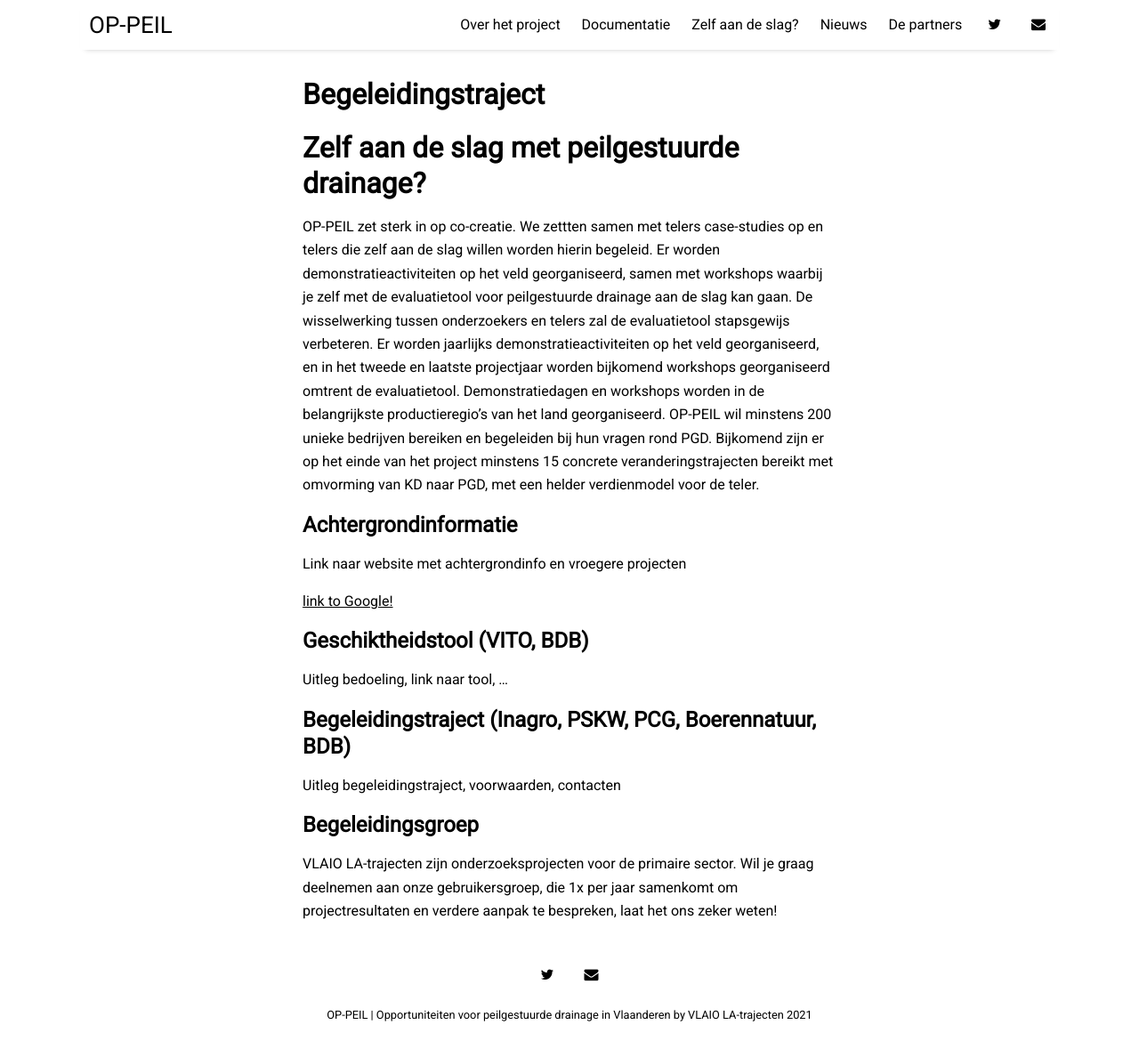
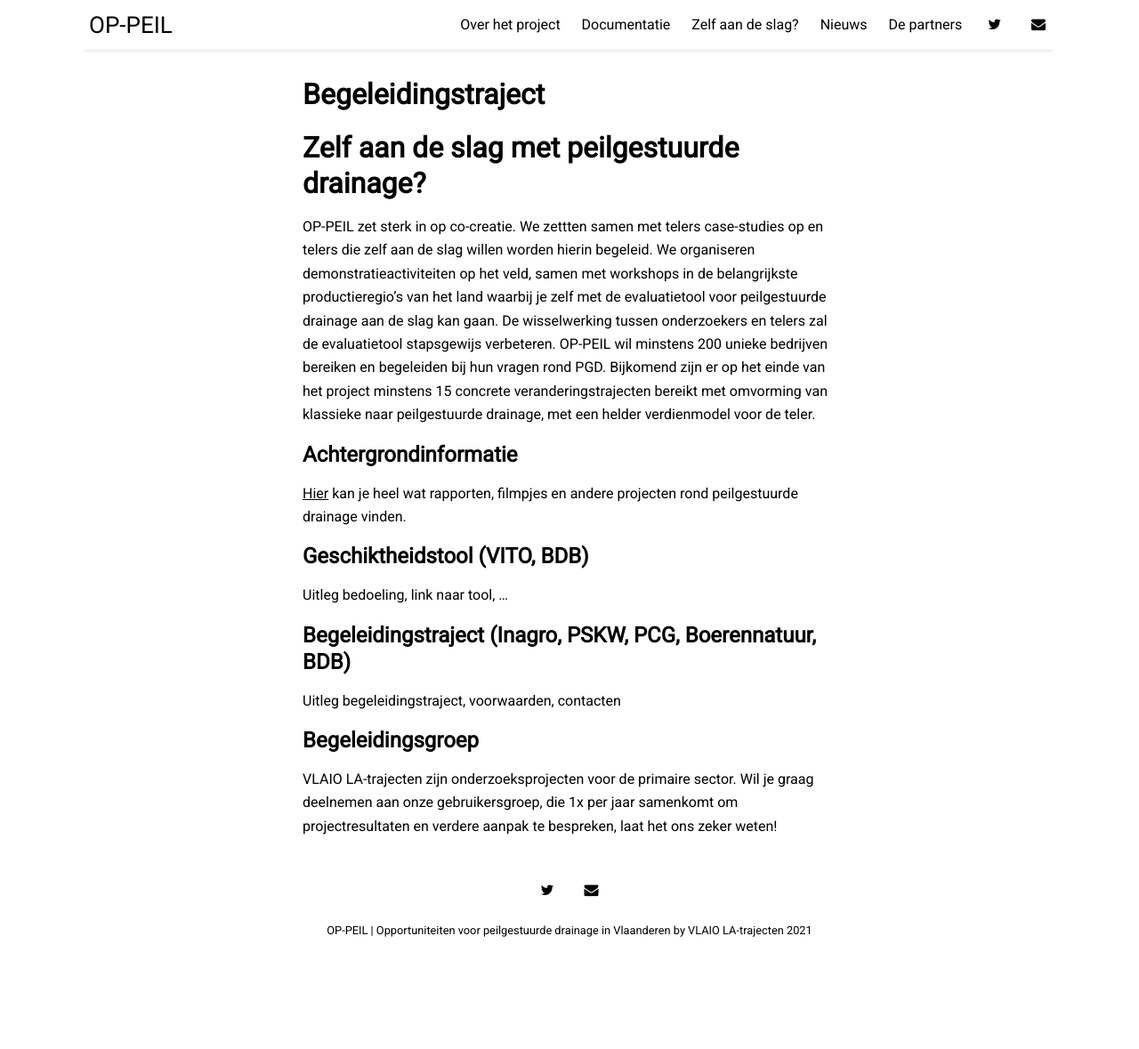
Before and after one commit to sarahgarre/op-peil, a Jekyll site: the page built from pages/action.md, in a window 1280 px wide and 1179 px high. Shown: the whole window at 89% size. Built offline with Jekyll 4.4.1, drawn with Linux system fonts in a browser that asks for light colours; nearby versions of some CDN libraries.

Commit message:
linken naar bestanden

```diff
--- a/pages/action.md
+++ b/pages/action.md
@@ -7,20 +7,16 @@ permalink: /action
 
 # Zelf aan de slag met peilgestuurde drainage?
 OP-PEIL zet sterk in op co-creatie. We zettten samen met telers case-studies op en telers die zelf aan de slag willen worden hierin begeleid.
-Er worden demonstratieactiviteiten op het veld georganiseerd, samen met workshops waarbij je zelf met de evaluatietool voor peilgestuurde drainage aan de slag
+We organiseren demonstratieactiviteiten op het veld, samen met workshops in de belangrijkste productieregio’s van het land waarbij je zelf met de evaluatietool voor peilgestuurde drainage aan de slag
 kan gaan. De wisselwerking tussen onderzoekers en telers zal de evaluatietool stapsgewijs verbeteren.
-Er worden jaarlijks demonstratieactiviteiten op het veld georganiseerd, en in het tweede en laatste projectjaar worden bijkomend workshops georganiseerd
-omtrent de evaluatietool. Demonstratiedagen en workshops worden in de belangrijkste productieregio’s van het land georganiseerd.
 OP-PEIL wil minstens 200 unieke bedrijven bereiken en begeleiden bij hun vragen rond PGD.
-Bijkomend zijn er op het einde van het project minstens 15 concrete veranderingstrajecten bereikt met omvorming van KD naar PGD, met een helder verdienmodel
+Bijkomend zijn er op het einde van het project minstens 15 concrete veranderingstrajecten bereikt met omvorming van klassieke naar peilgestuurde drainage, met een helder verdienmodel
 voor de teler.
 
 
 ## Achtergrondinformatie
 
-Link naar website met achtergrondinfo en vroegere projecten
-
-[link to Google!](http://google.com)
+[Hier](sarahgarre.github.io/op-peil/documentation) kan je heel wat rapporten, filmpjes en andere projecten rond peilgestuurde drainage vinden.
 
 ## Geschiktheidstool (VITO, BDB)
 
@@ -33,4 +29,5 @@ Uitleg begeleidingstraject, voorwaarden, contacten
 ## Begeleidingsgroep
 
 VLAIO LA-trajecten zijn onderzoeksprojecten voor de primaire sector.
-Wil je graag deelnemen aan onze gebruikersgroep, die 1x per jaar samenkomt om projectresultaten en verdere aanpak te bespreken, laat het ons zeker weten!
+Wil je graag deelnemen aan onze gebruikersgroep, die 1x per jaar samenkomt om projectresultaten
+en verdere aanpak te bespreken, laat het ons zeker weten!
```
Also changed, not shown: _posts/2021-06-19-about-the-author.md (+1 -1 lines), pages/contact.md (+5 -4 lines), pages/documentation.md (+14 -14 lines).
